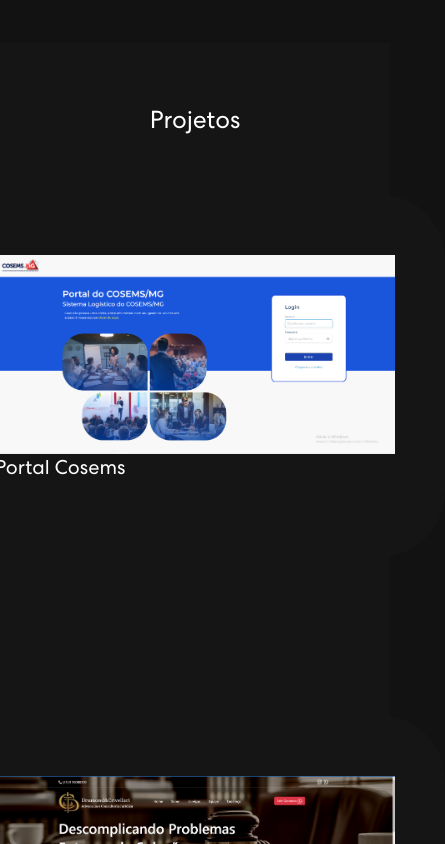
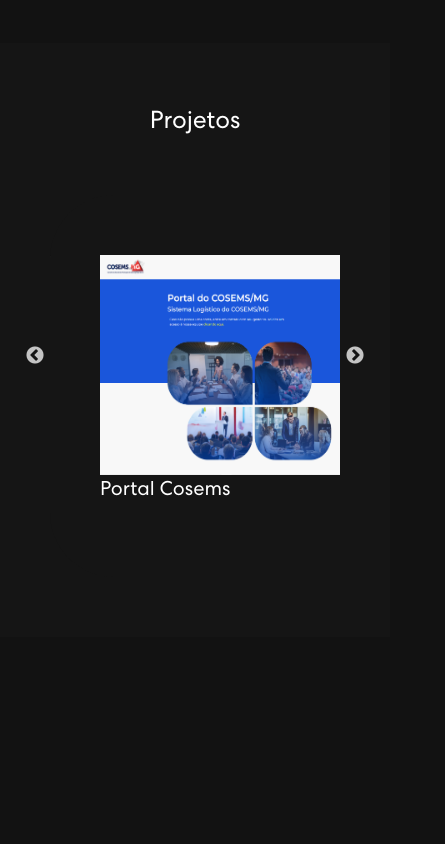
Before and after one commit to iroDevs/-Portfolio-Website, a React (Create React App) app: page / in a window 390 px wide. Shown: the part 5440-6284 px from the top of the page, 445 px wide, since content can reach past the window. After the commit the page ends 6077 px from the top, so only its background shows below. Built offline with nearby package versions, Linux system fonts and the light colour scheme.

Commit message:
carrosel projetos

```diff
--- a/package.json
+++ b/package.json
@@ -15,6 +15,8 @@
     "react-multi-carousel": "^2.8.2",
     "react-on-screen": "^2.1.1",
     "react-scripts": "5.0.1",
+    "react-slick": "^0.30.2",
+    "slick-carousel": "^1.8.1",
     "web-vitals": "^2.1.4"
   },
   "scripts": {
--- a/src/App.js
+++ b/src/App.js
@@ -4,6 +4,9 @@ import NavBar from './Components/NavBar'
 import Banner from './Components/Banner'
 import Skills from './Components/Skills'
 import Projects from './Components/Projects'
+
+import "slick-carousel/slick/slick.css";
+import "slick-carousel/slick/slick-theme.css";
 
 
 function App() {
--- a/src/Components/Projects.jsx
+++ b/src/Components/Projects.jsx
@@ -11,6 +11,7 @@ import projeto1 from '../assets/projetos/projeto1.png'
 import projeto2 from '../assets/projetos/projeto2.png'
 import projeto3 from '../assets/projetos/projeto3.png'
 import projeto4 from '../assets/projetos/projeto4.png'
+import Slider from "react-slick";
 
 export default function Skills() {
   const responsive = {
@@ -37,6 +38,16 @@ export default function Skills() {
   const url = "https://www.next4.com.br/wp-content/themes/yootheme/cache/f2/next4-blog-site-profissional-f2be572e.png"
   const title = "Projeto 1"
 
+  const widthDaTelaemPixels = window.innerWidth
+
+  const settings = {
+    dots: widthDaTelaemPixels > 1024 ? true : false,
+    infinite: true,
+    speed: 500,
+    slidesToShow: widthDaTelaemPixels > 1024 ? 3 : 1,
+    slidesToScroll: 1
+  };
+
   return (
     <section className="projects" id="projetos">
         <div className="">
@@ -44,14 +55,33 @@ export default function Skills() {
                 <div className="col-12">
                     <div className="projects-bx wow zoomIn">
                       <h2>Projetos</h2>
-                      <div className="cards-list">
+                      <div className="slider-container">
+                        <Slider {...settings}>
+                          <div>
+                            <CardProject text={texto} title={'Portal Cosems'} img={projeto1} url={'https://portal.cosemsmg.org.br/login'} />
+                          </div>
+                          <div>
+                            <CardProject text={texto} title={'Drumundo&Crivellari Advogados'} img={projeto2} url={'https://drumondcrivellari.adv.br/'} />
+                          </div>
+                          <div>
+                          <CardProject text={texto} title={'Site Cosems'} img={projeto3} url={'https://www.cosemsmg.org.br/'} />
+                          </div>
+                          <div>
+                          <CardProject text={texto} title={'SOST'} img={projeto4} url={'#'} />
+                          </div>
+
+                        </Slider>
+
+                      </div>
+
+                      {/*<div className="cards-list">
                         <CardProject text={texto} title={'Portal Cosems'} img={projeto1} url={'https://portal.cosemsmg.org.br/login'} />
                         <CardProject text={texto} title={'Drumundo&Crivellari Advogados'} img={projeto2} url={'https://drumondcrivellari.adv.br/'} />
                       </div>
                       <div className="cards-list">
                         <CardProject text={texto} title={'Site Cosems'} img={projeto3} url={'https://www.cosemsmg.org.br/'} />
                         <CardProject text={texto} title={'SOST'} img={projeto4} url={'#'} />
-                      </div>
+                      </div>*/}
 
                     </div>
                 </div>
--- a/src/Components/sub-components/CardProject.jsx
+++ b/src/Components/sub-components/CardProject.jsx
@@ -11,7 +11,7 @@ function CardProject({text, title, img, url}) {
   return (
     <>
        <div className='card-project' onClick={redirect}>
-            <img className='card-image' src={img} alt={title} />
+            <img height={'220px'} className='card-image' src={img} alt={title} />
             <div>
                 <h5 style={{textAlign:'left', margin:'0px'}}>{title}</h5>
                 <p>{text}</p>
```
Also changed, not shown: 1 other file (tests, documents, lock files or other folders).
